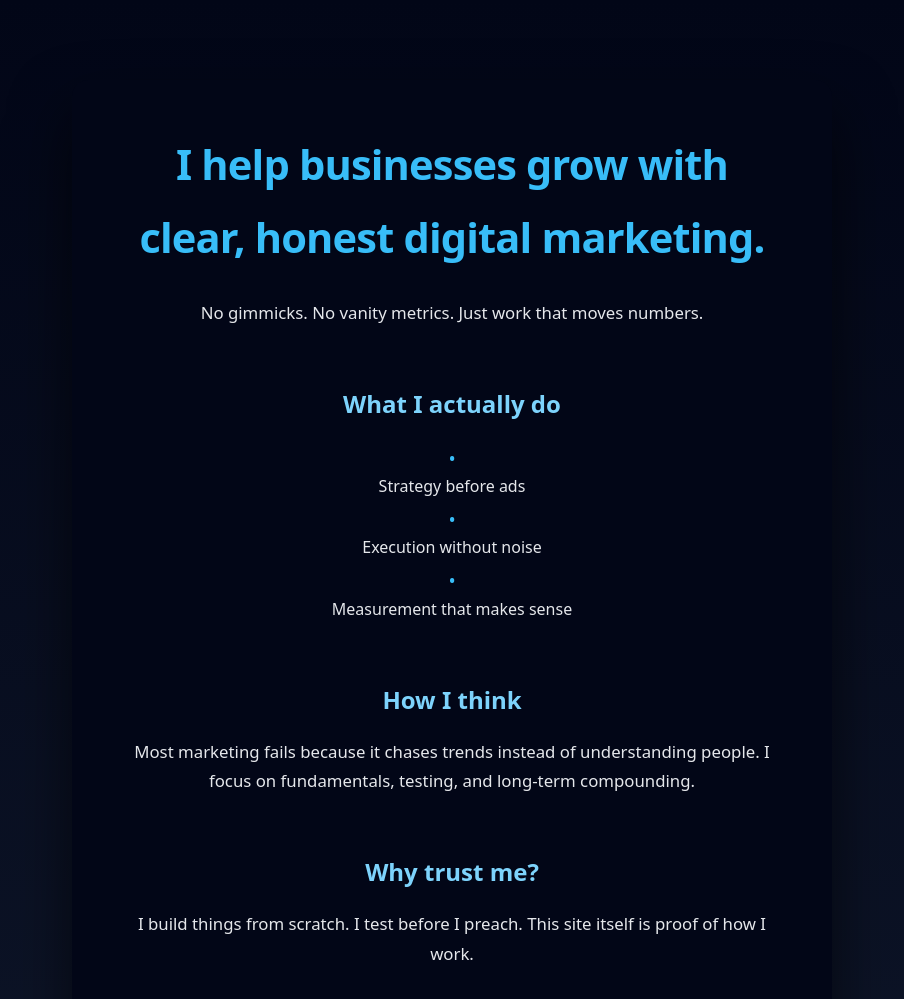
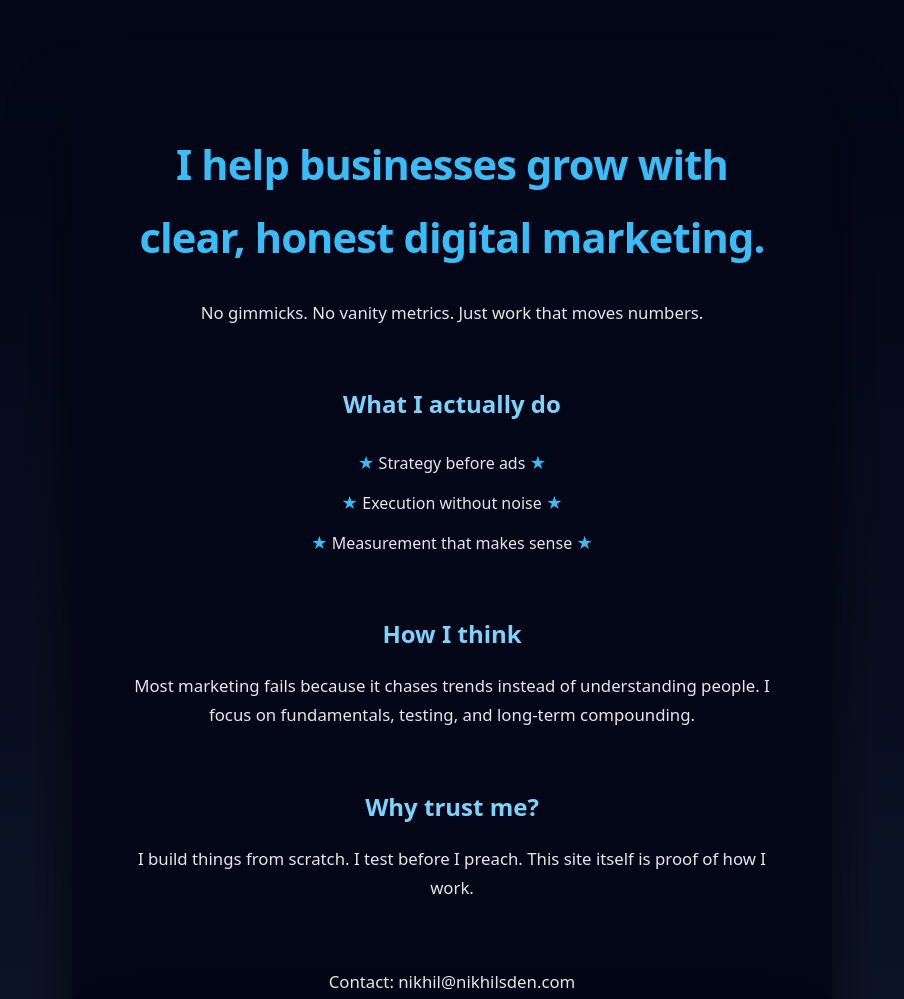
Before and after one commit to houseofgorkha-source/nikhilsden, a plain HTML site: page index.html in a window 1280 px wide. Shown: the top 999 px of the page, without its empty margins (188-1092 px from the left). Drawn offline with Linux system fonts and the light colour scheme.

Commit message:
Update style.css
remove bullets dot to star

```diff
--- a/style.css
+++ b/style.css
@@ -62,27 +62,30 @@ p {
 }
 
 /* ---------- Lists ---------- */
+
 ul {
-  list-style: none;      /* kill default bullets */
+  list-style: none;
   padding: 0;
   margin: 24px 0;
 }
 
 li {
-  margin-bottom: 10px;
-  position: relative;
-  padding-left: 0;
+  margin-bottom: 12px;
+  text-align: center;
+  font-weight: 500;
 }
 
-/* Custom centered bullets */
+/* Star before and after */
 li::before {
-  content: "•";
-  display: block;
-  font-size: 1.2rem;
-  line-height: 1;
+  content: "★ ";
   color: var(--accent);
-  margin-bottom: 4px;
 }
+
+li::after {
+  content: " ★";
+  color: var(--accent);
+}
+
 
 
 /* ---------- Links ---------- */
```
